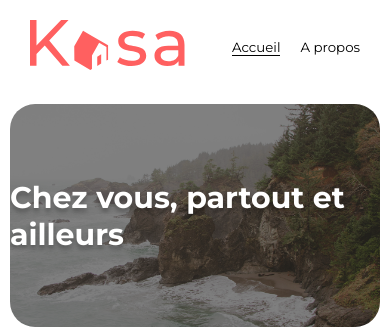
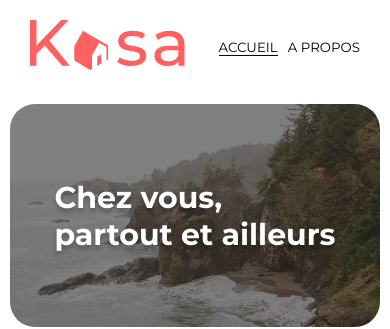
Before and after one commit to Aurelie72/Kasa, a React (Vite) app: page /home in a window 390 px wide. Shown: the top 329 px of the page. Built offline with nearby package versions, Linux system fonts and the light colour scheme.

Commit message:
correction responsive, navlink en majuscule

```diff
--- a/src/components/Banner.jsx
+++ b/src/components/Banner.jsx
@@ -3,7 +3,7 @@ import "../styles/banner.scss";
 function Banner() {
   return (
     <div className="banner">
-      <h1>Chez vous, partout et ailleurs</h1>
+      <h1>Chez vous,<br className="mobile-break" /> partout et ailleurs</h1>
     </div>
   );
 }
--- a/src/styles/banner.scss
+++ b/src/styles/banner.scss
@@ -29,6 +29,14 @@
 
     @media screen and (max-width: 600px) {
       font-size: 30px;
+      padding: 5px;
     }
   }
 }
+.mobile-break {
+  display: none;
+
+  @media screen and (max-width: 600px) {
+    display: inline;
+  }
+}
--- a/src/styles/collapse.scss
+++ b/src/styles/collapse.scss
@@ -1,4 +1,4 @@
-@import "../styles/variables";
+@import "../styles/variables.scss";
 
 .collapse {
   margin-bottom: 10px;
--- a/src/styles/navigation.scss
+++ b/src/styles/navigation.scss
@@ -4,8 +4,11 @@
     list-style: none;
     font-size: 24px;
       @media screen and (max-width: 534px) {
-    gap: 20px;
+    gap: 10px;
     font-size: smaller;
+       .nav-link {
+            text-transform: uppercase;
+        }
 
   }
 
```
